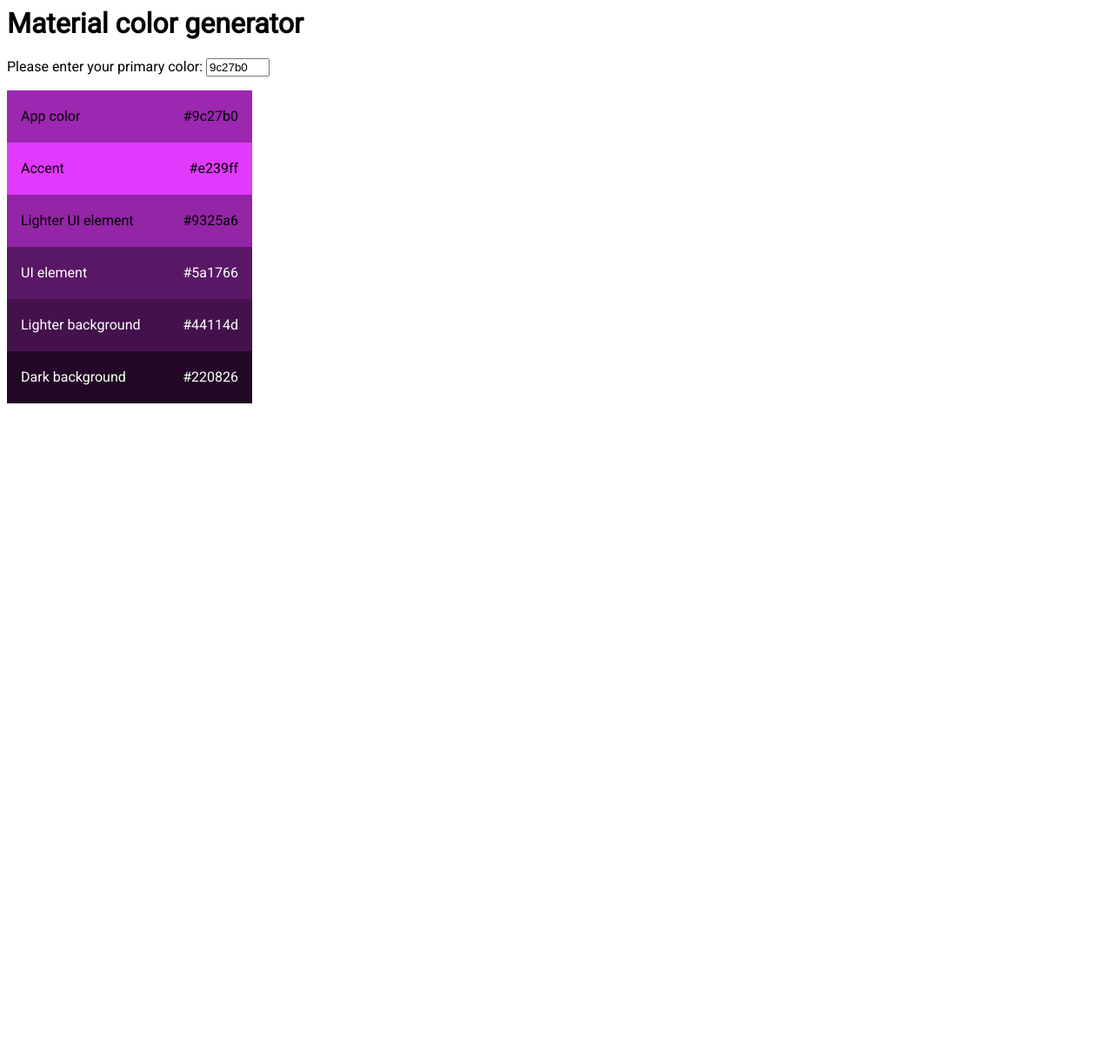
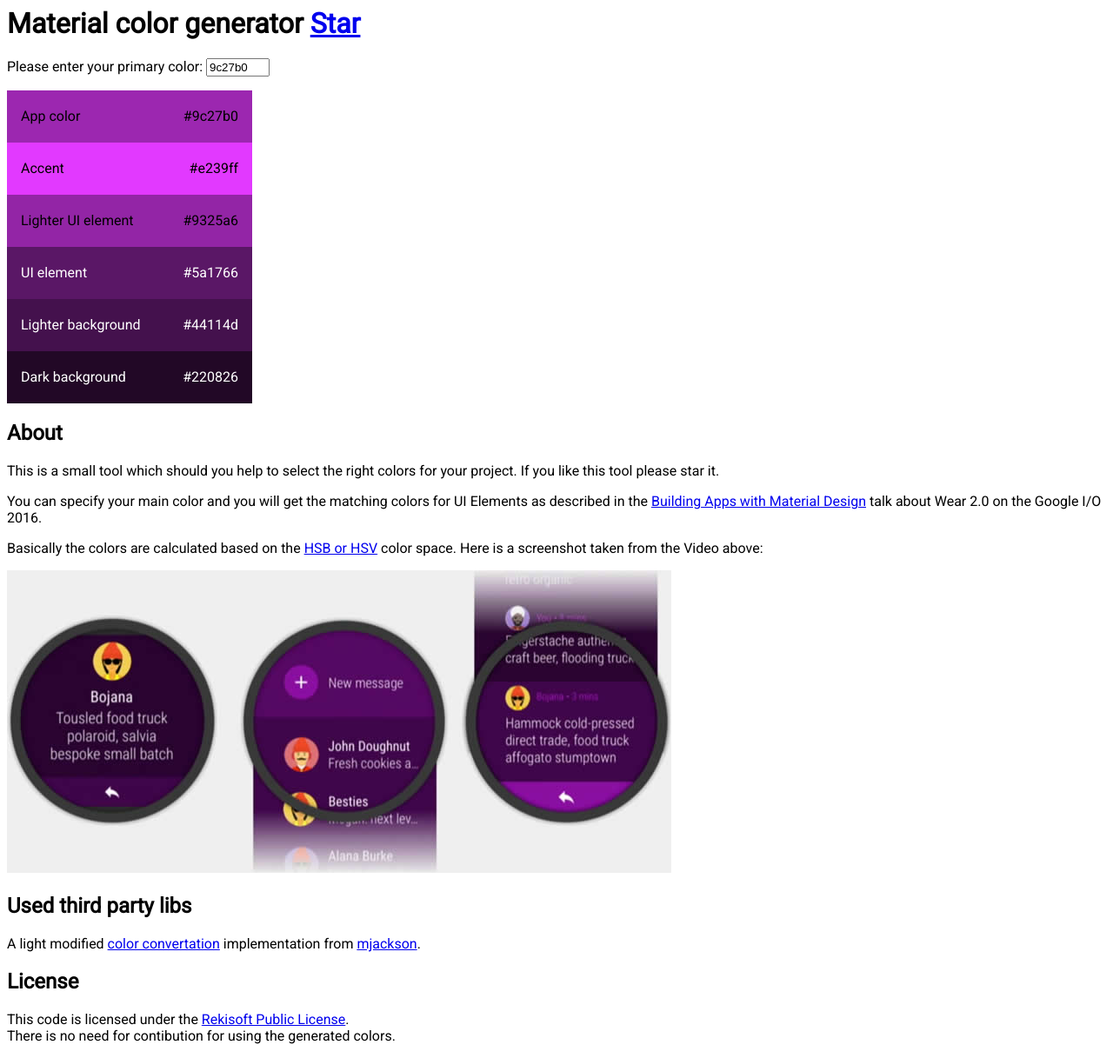
Before and after one commit to rekire/MaterialColorGenerator, a plain HTML site: page index.html in a window 1280 px wide. Shown: the whole page at 87% size. Before the commit the page ends 800 px from the top, so only its background shows below. Drawn offline with Linux system fonts and the light colour scheme.

Commit message:
Copied information from the readme.md to the html file

```diff
--- a/index.html
+++ b/index.html
@@ -119,7 +119,17 @@ function hsvToRgb(h, s, v){
 
     return [Math.round(r * 255), Math.round(g * 255), Math.round(b * 255)];
 }
+
+// tracking
+(function(i,s,o,g,r,a,m){i['GoogleAnalyticsObject']=r;i[r]=i[r]||function(){
+(i[r].q=i[r].q||[]).push(arguments)},i[r].l=1*new Date();a=s.createElement(o),
+m=s.getElementsByTagName(o)[0];a.async=1;a.src=g;m.parentNode.insertBefore(a,m)
+})(window,document,'script','https://www.google-analytics.com/analytics.js','ga');
+
+ga('create', 'UA-72964219-2', 'auto');
+ga('send', 'pageview');
 </script>
+<script async defer src="https://buttons.github.io/buttons.js"></script>
 <link href="https://fonts.googleapis.com/css?family=Roboto" rel="stylesheet" />
 <style type="text/css">
 body {
@@ -140,20 +150,43 @@ h1 {
   float: right;
 }
 </style>
-<script type="text/javascript">
-  (function(i,s,o,g,r,a,m){i['GoogleAnalyticsObject']=r;i[r]=i[r]||function(){
-  (i[r].q=i[r].q||[]).push(arguments)},i[r].l=1*new Date();a=s.createElement(o),
-  m=s.getElementsByTagName(o)[0];a.async=1;a.src=g;m.parentNode.insertBefore(a,m)
-  })(window,document,'script','https://www.google-analytics.com/analytics.js','ga');
-
-  ga('create', 'UA-72964219-2', 'auto');
-  ga('send', 'pageview');
-</script>
 </head>
 <body>
-<h1>Material color generator</h1>
+<h1>Material color generator
+<a aria-label="Star rekire/MaterialColorGenerator on GitHub" data-count-aria-label="# stargazers on GitHub" data-count-api="/repos/rekire/MaterialColorGenerator#stargazers_count" data-count-href="/rekire/MaterialColorGenerator/stargazers" data-style="mega" data-icon="octicon-star" href="https://github.com/rekire/MaterialColorGenerator" class="github-button">Star</a></h1>
 <p>Please enter your primary color: <input type="text" id="color" value="9c27b0" maxlength="6" size="6" /></p>
-<!-- https://youtu.be/LtD7eJp2ILo?t=7m28s -->
-<div id="output"/>
+<div id="output"></div>
+
+<h2>About</h2>
+
+
+<p>This is a small tool which should you help to select the right colors for your project. If you like this tool please star it.</p>
+
+
+<p>You can specify your main color and you will get the matching colors for UI Elements as described in the
+ <a href="https://youtu.be/LtD7eJp2ILo?t=6m1s">Building Apps with Material Design</a> talk about Wear 2.0 on the Google
+I/O 2016.</p>
+
+
+<p>Basically the colors are calculated based on the <a href="https://en.wikipedia.org/wiki/HSL_and_HSV">HSB or HSV</a>
+color space. Here is a screenshot taken from the Video above:</p>
+
+<img src="watch.jpg" alt="Example usage of the colors on Android Wear 2.0" style="max-width:100%;" />
+
+
+
+<h2>Used third party libs</h2>
+
+
+<p>A light modified <a href="https://github.com/mjackson/mjijackson.github.com/blob/master/2008/02/rgb-to-hsl-and-rgb-to-hsv-color-model-conversion-algorithms-in-javascript.html">color convertation</a> implementation from <a href="https://github.com/mjackson">mjackson</a>.</p>
+
+
+<h2>License</h2>
+
+
+<p>This code is licensed under the <a href="http://www.rekisoft.eu/licenses/rkspl.html">Rekisoft Public License</a>.<br />
+
+There is no need for contibution for using the generated colors.</p>
+
 </body>
 </html>
```
Also changed, not shown: 1 other file.
